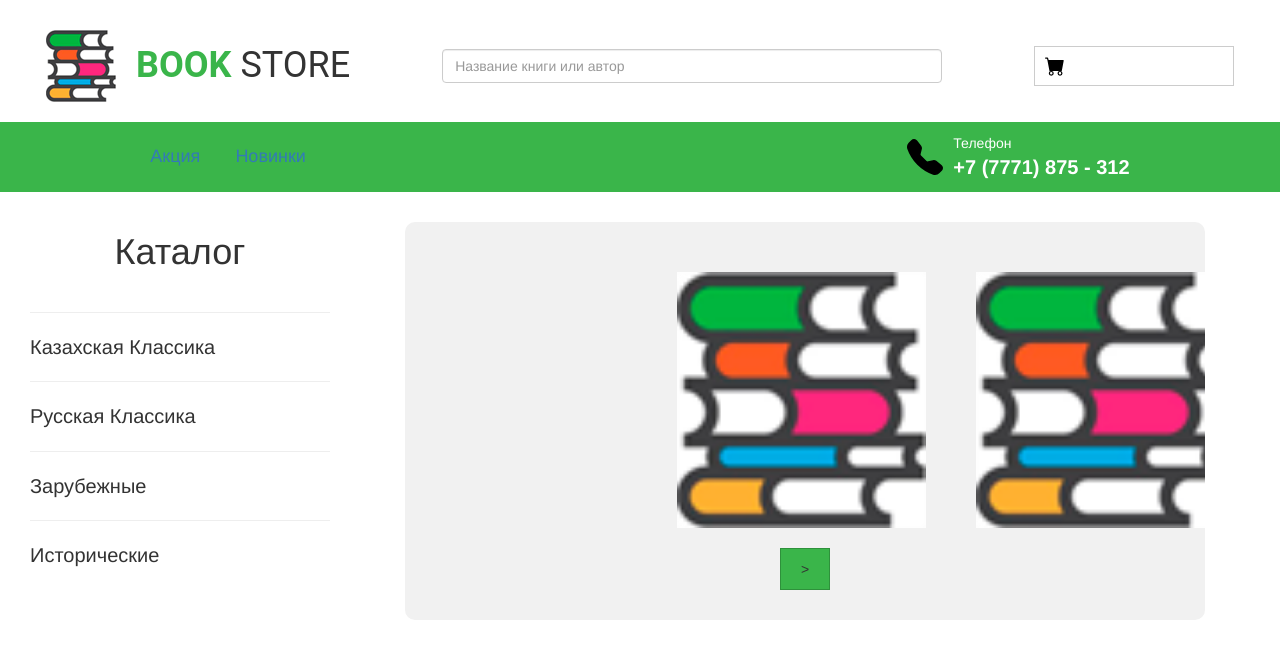
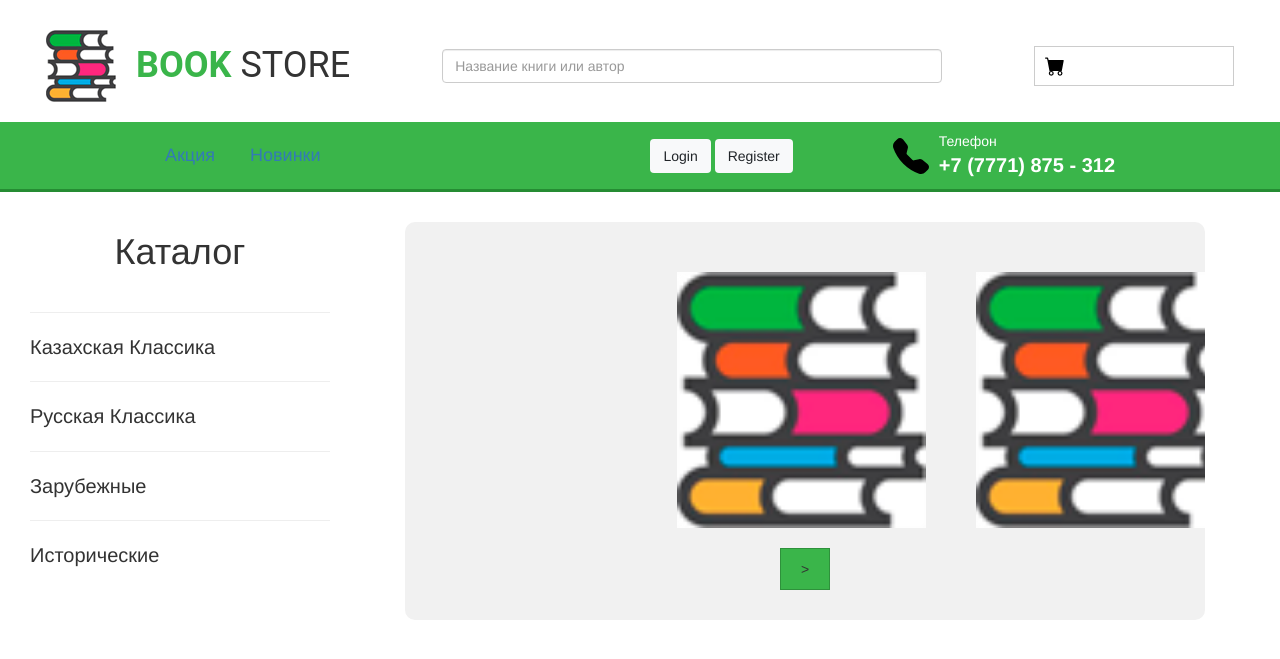
Before and after one commit to YerkanatSultanov/BackendFinalProject, a Django app: page / in a window 1280 px wide. Shown: the top 659 px of the page. Run offline with Django 4.2, Linux system fonts and the light colour scheme; some libraries are stand-ins or nearby versions.

Commit message:
login and register buttons

```diff
--- a/static/main.css
+++ b/static/main.css
@@ -43,6 +43,7 @@ body {
     margin-top: 20px;
     display: flex;
     align-items: center;
+    border-bottom: .3rem solid #258c33;
     justify-content: space-around;
 }
 
@@ -93,15 +94,6 @@ body {
 
 .catalog-text{
     margin-bottom: 40px;
-}
-
-* {
-    margin: 0;
-}
-
-html, body {
-    font-size: 18px;
-    font-family: sans-serif;
 }
 
 .container1 {
@@ -165,3 +157,7 @@ button:active {
     left: 0;
     transition: all ease 1s;
 }
+
+.reg-buttons {
+    padding-right: 100px;
+}
--- a/templates/base.html
+++ b/templates/base.html
@@ -32,8 +32,17 @@
         <span class="links_left"><a href="">Акция</a></span>
         <span class="links_left" style="padding-left: 30px"><a href="">Новинки</a></span>
     </div>
-    <div></div>
+
     <div class="right_side_header">
+        {% block auth %}
+            {% if user.is_authenticated %}
+            {% else %}
+                <div class="reg-buttons">
+                    <a class="btn btn-light" href="{% url 'login' %}">Login</a>
+                    <a class="btn btn-light" href="{% url 'register' %}">Register</a>
+                </div>
+            {% endif %}
+        {% endblock %}
         <img class="phone" src="{% static 'phone.svg' %}" alt="Phone Photo">
         <div style="display: flex; flex-direction: column; padding-left: 10px; color: white">
             <span>Телефон</span>
```
